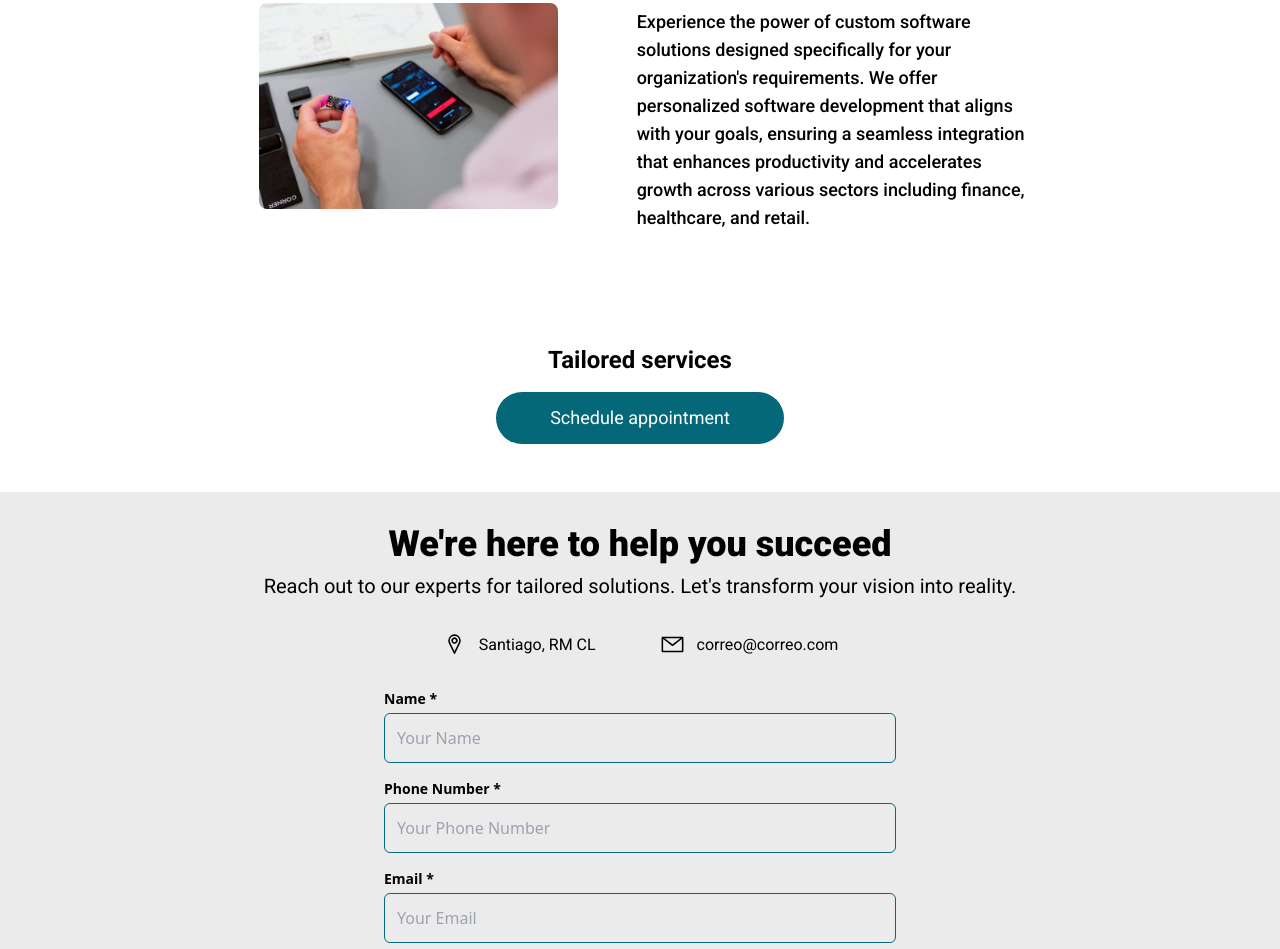
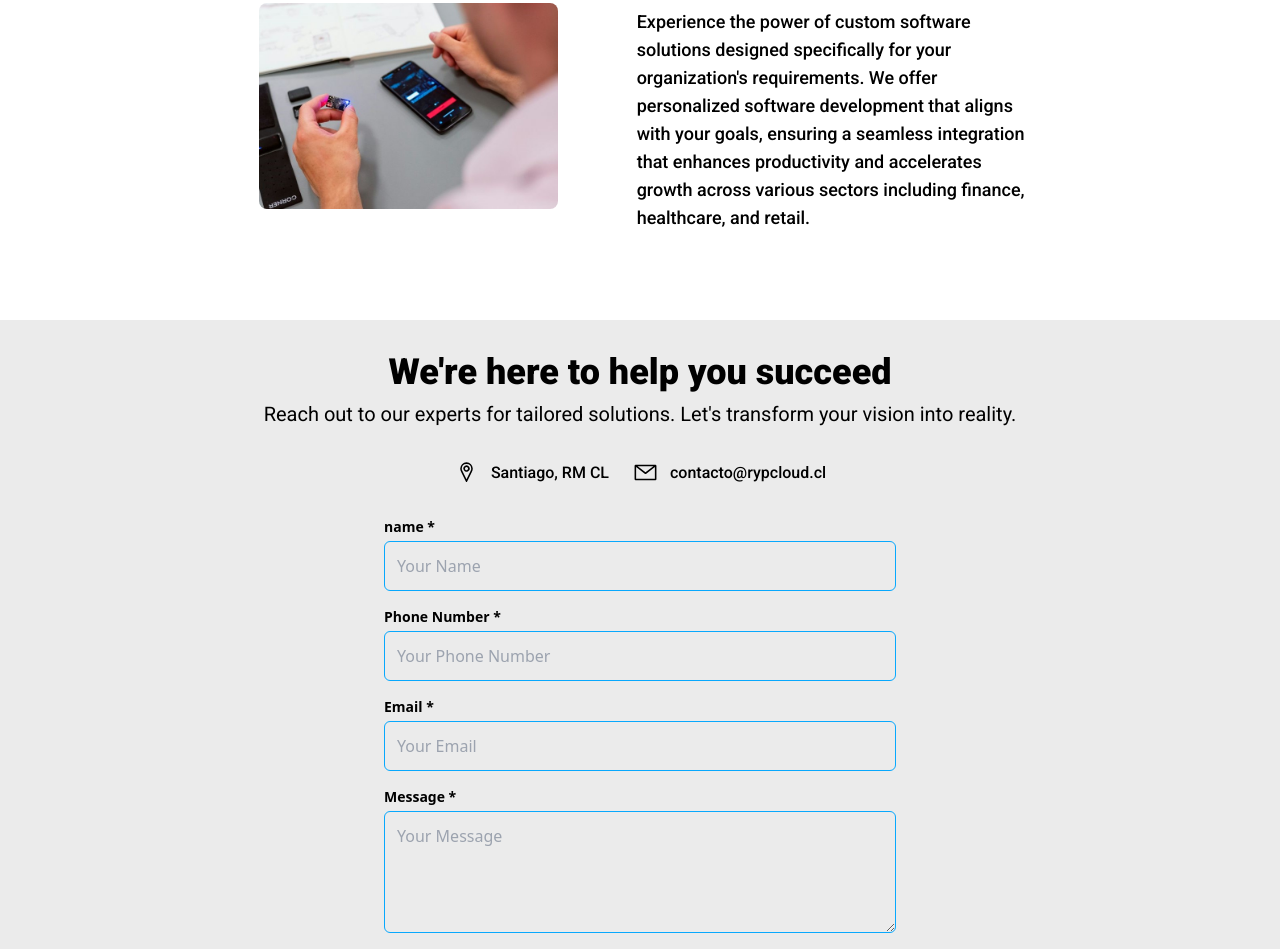
Before and after one commit to AlexisMartinez98/rypcloudAndOctetus, a React (Vite) app: page / in a window 1280 px wide. Shown: the part 1848-2797 px from the top of the page. Built offline with nearby package versions, Linux system fonts and the light colour scheme.

Commit message:
fix:modifications in page

```diff
--- a/package.json
+++ b/package.json
@@ -10,11 +10,13 @@
     "preview": "vite preview"
   },
   "dependencies": {
+    "axios": "^1.7.7",
     "i18next": "^23.15.1",
     "react": "^18.3.1",
     "react-dom": "^18.3.1",
     "react-i18next": "^15.0.1",
-    "react-icons": "^5.3.0"
+    "react-icons": "^5.3.0",
+    "react-toastify": "^10.0.5"
   },
   "devDependencies": {
     "@eslint/js": "^9.9.0",
--- a/src/components/ContactForm.jsx
+++ b/src/components/ContactForm.jsx
@@ -1,13 +1,20 @@
-import  { useState } from "react";
+import axios from "axios";
+import { useState } from "react";
+import { useTranslation } from "react-i18next";
 import { VscLocation, VscMail } from "react-icons/vsc";
+import { ToastContainer, toast } from "react-toastify";
+import "react-toastify/dist/ReactToastify.css";
 
 const ContactForm = () => {
+  const { t } = useTranslation();
   const [formData, setFormData] = useState({
     name: "",
     phoneNumber: "",
     email: "",
     message: "",
   });
+
+  const [loading, setLoading] = useState(false);
 
   const handleChange = (e) => {
     const { name, value } = e.target;
@@ -17,37 +24,78 @@ const ContactForm = () => {
     });
   };
 
-  const handleSubmit = (e) => {
+  const validateForm = () => {
+    const { name, phoneNumber, email, message } = formData;
+
+    if (!name.trim()) {
+      toast.error("Por favor ingresa tu nombre.");
+      return false;
+    }
+    if (!phoneNumber.trim()) {
+      toast.error("Por favor ingresa tu número de teléfono.");
+      return false;
+    }
+    if (!email.trim()) {
+      toast.error("Por favor ingresa tu correo electrónico.");
+      return false;
+    }
+    if (!message.trim()) {
+      toast.error("Por favor ingresa tu mensaje.");
+      return false;
+    }
+    return true;
+  };
+
+  const handleSubmit = async (e) => {
     e.preventDefault();
-    console.log(formData);
+    if (!validateForm()) {
+      return;
+    }
+    setLoading(true);
+
+    try {
+      const response = await axios.post("http://localhost:3000/send-email", {
+        to: formData.email,
+        subject: `Consulta de ${formData.name}`,
+        body: `Mensaje: ${formData.message}\nTeléfono: ${formData.phoneNumber}`,
+      });
+
+      if (response.status === 200) {
+        toast.success("Email enviado con éxito!");
+        setFormData({ name: "", phoneNumber: "", email: "", message: "" });
+      } else {
+        toast.error("Error al enviar el email.");
+      }
+    } catch (error) {
+      toast.error("Error de conexión. Intenta de nuevo más tarde.");
+    } finally {
+      setLoading(false);
+    }
   };
 
   return (
     <div id="contact" className="max-w-full mx-auto px-4 py-8 bg-[#EBEBEB]">
       <div className="text-center mb-8">
-        <h1 className="text-4xl roboto-black mb-2">
-          We're here to help you succeed
-        </h1>
-        <h2 className="text-xl roboto-regular">
-          Reach out to our experts for tailored solutions. Let's transform your
-          vision into reality.
-        </h2>
+        <h1 className="text-4xl roboto-black mb-2">{t("form.title")}</h1>
+        <h2 className="text-xl roboto-regular">{t("form.heading")}</h2>
       </div>
       <div className="flex flex-col items-center">
-        <div className="flex gap-16 mb-8">
+        <div className="flex gap-6 mb-8 flex-col md:flex-row lg:flex-row">
           <div className="flex gap-3 items-center">
             <VscLocation size={25} />
-            <span className="text-black roboto-regular">Santiago, RM CL</span>
+            <span className="text-black roboto-medium">Santiago, RM CL</span>
           </div>
           <div className="flex gap-3 items-center">
             <VscMail size={25} />
-            <span className="text-black roboto-regular">correo@correo.com</span>
+            <span className="text-black roboto-medium">
+              contacto@rypcloud.cl{" "}
+            </span>
           </div>
         </div>
         <form onSubmit={handleSubmit} className="w-full max-w-lg">
           <div className="mb-4">
             <label htmlFor="name" className="block text-sm font-semibold mb-1">
-              Name *
+              {t("form.name")} *
             </label>
             <input
               type="text"
@@ -56,7 +104,7 @@ const ContactForm = () => {
               placeholder="Your Name"
               value={formData.name}
               onChange={handleChange}
-              className="w-full p-3 border border-[#046878] bg-[#EBEBEB] rounded-md focus:outline-none focus:ring-2 focus:ring-blue-500"
+              className="w-full p-3 border border-[#08A8FD] bg-[#EBEBEB] rounded-md focus:outline-none focus:ring-2 focus:ring-blue-500"
             />
           </div>
           <div className="mb-4">
@@ -64,7 +112,7 @@ const ContactForm = () => {
               htmlFor="phoneNumber"
               className="block text-sm font-semibold mb-1"
             >
-              Phone Number *
+              {t("form.number")} *
             </label>
             <input
               type="tel"
@@ -73,12 +121,12 @@ const ContactForm = () => {
               placeholder="Your Phone Number"
               value={formData.phoneNumber}
               onChange={handleChange}
-              className="w-full p-3 border border-[#046878] bg-[#EBEBEB] rounded-md focus:outline-none focus:ring-2 focus:ring-blue-500"
+              className="w-full p-3 border border-[#08A8FD] bg-[#EBEBEB] rounded-md focus:outline-none focus:ring-2 focus:ring-blue-500"
             />
           </div>
           <div className="mb-4">
             <label htmlFor="email" className="block text-sm font-semibold mb-1">
-              Email *
+              {t("form.email")} *
             </label>
             <input
               type="email"
@@ -87,7 +135,7 @@ const ContactForm = () => {
               placeholder="Your Email"
               value={formData.email}
               onChange={handleChange}
-              className="w-full p-3 border border-[#046878] bg-[#EBEBEB] rounded-md focus:outline-none focus:ring-2 focus:ring-blue-500"
+              className="w-full p-3 border border-[#08A8FD] bg-[#EBEBEB] rounded-md focus:outline-none focus:ring-2 focus:ring-blue-500"
             />
           </div>
           <div className="mb-4">
@@ -95,7 +143,7 @@ const ContactForm = () => {
               htmlFor="message"
               className="block text-sm font-semibold mb-1"
             >
-              Message *
+              {t("form.message")} *
             </label>
             <textarea
               id="message"
@@ -104,17 +152,19 @@ const ContactForm = () => {
               value={formData.message}
               onChange={handleChange}
               rows="4"
-              className="w-full p-3 border border-[#046878] bg-[#EBEBEB] rounded-md focus:outline-none focus:ring-2 focus:ring-blue-500"
+              className="w-full p-3 border border-[#08A8FD] bg-[#EBEBEB] rounded-md focus:outline-none focus:ring-2 focus:ring-blue-500"
             ></textarea>
           </div>
           <button
             type="submit"
-            className="w-full bg-[#046878] text-white py-2 px-4 rounded-full hover:bg-[#03596e]"
+            className="w-full bg-[#08A8FD] text-white py-2 px-4 rounded-full hover:bg-[#0897e4]"
+            disabled={loading}
           >
-            Submit
+            {loading ? "Enviando..." : t("form.submit")}
           </button>
         </form>
       </div>
+      <ToastContainer />
     </div>
   );
 };
--- a/src/components/Home.jsx
+++ b/src/components/Home.jsx
@@ -1,11 +1,11 @@
-
 import "./components-style.css";
 import { useTranslation } from "react-i18next";
 
 const Home = () => {
-  const {t} = useTranslation()
+  const { t } = useTranslation();
   return (
-    <div id="home"
+    <div
+      id="home"
       className="relative h-screen bg-cover bg-center flex items-center gradient-mask"
       style={{
         backgroundImage: `url('https://cdn.b12.io/client_media/fvoatBts/045fbb24-6d45-11ef-b7d1-0242ac110002-jpg-hero_image.jpeg')`,
@@ -14,15 +14,13 @@ const Home = () => {
       <div className="absolute inset-0 bg-gradient-to-b from-black via-black to-transparent opacity-50"></div>
       <div className="relative max-w-full px-6 py-8 sm:py-12 md:pl-16 lg:pl-24">
         <h1 className="text-xl sm:text-3xl md:text-4xl lg:text-3xl roboto-medium text-white mb-4">
-        {t("home.title")}
+          {t("home.title")}
         </h1>
         <h2 className="text-3xl sm:text-4xl md:text-5xl lg:text-5xl roboto-bold text-white mb-6">
-        {t("home.subtitle")}
+          {t("home.subtitle")}
         </h2>
-        <button className="bg-[#046878] text-white px-6 py-2 text-lg roboto-regular rounded-full hover:text-gray-800 transition lg:mt-4">
-       <a href="#services">
-        {t("home.button")}
-        </a>
+        <button className="bg-[#08A8FD] text-white px-6 py-2 text-lg roboto-regular rounded-full hover:text-gray-800 transition lg:mt-4">
+          <a href="#services">{t("home.button")}</a>
         </button>
       </div>
     </div>
--- a/src/components/Services.jsx
+++ b/src/components/Services.jsx
@@ -5,7 +5,10 @@ import { useTranslation } from "react-i18next";
 const Services = () => {
   const { t } = useTranslation();
   return (
-    <div id="services" className="roboto-regular px-6 py-8 flex flex-col md:px-16 lg:px-0">
+    <div
+      id="services"
+      className="roboto-regular px-6 py-8 flex flex-col md:px-16 lg:px-0 mb-10"
+    >
       <div className="shadow-custom-b roboto-medium lg:mx-10 xl:mx-48">
         <h1 className="text-2xl md:text-3xl lg:text-4xl roboto-bold">
           {t("services.title")}
@@ -46,16 +49,14 @@ const Services = () => {
         </div>
       </div>
 
-      <div className="flex flex-col items-center p-4 lg:mx-48 md:mt-20">
+      {/* <div className="flex flex-col items-center p-4 lg:mx-48 md:mt-20">
         <p className="roboto-bold mb-4 text-xl lg:text-2xl">
           {t("services.tailored_services")}
         </p>
-        <button className="bg-[#046878] text-lg p-3 px-10 rounded-full w-full md:w-1/2 lg:w-1/3 text-white">
-       <a href="#contact">
-         {t("services.button")}
-        </a>
+        <button className="bg-[#08A8FD] text-lg p-3 px-10 rounded-full w-full md:w-1/2 lg:w-1/3 text-white">
+          <a href="#contact">{t("services.button")}</a>
         </button>
-      </div>
+      </div> */}
     </div>
   );
 };
--- a/src/locales/en.json
+++ b/src/locales/en.json
@@ -29,5 +29,14 @@
     },
     "tailored_services": "Tailored services",
     "button": "Schedule appointment"
+  },
+  "form": {
+    "title": "We're here to help you succeed",
+    "heading": "Reach out to our experts for tailored solutions. Let's transform your vision into reality.",
+    "name": "name",
+    "number": "Phone Number",
+    "email": "Email",
+    "message": "Message",
+    "submit": "Submit"
   }
 }
--- a/src/locales/es.json
+++ b/src/locales/es.json
@@ -29,5 +29,14 @@
     },
     "tailored_services": "Servicios a medida",
     "button": "Agendar cita"
+  },
+  "form": {
+    "title": "Estamos para ayudarte a tener éxito",
+    "heading": "Comuníquese con nuestros expertos para obtener soluciones personalizadas. Transformemos su visión en realidad.",
+    "name": "Nombre",
+    "number": "Numero de telefono",
+    "email": "Correo",
+    "message": "Mensaje",
+    "submit": "Enviar"
   }
 }
--- a/tailwind.config.js
+++ b/tailwind.config.js
@@ -4,7 +4,7 @@ export default {
   theme: {
     extend: {
       boxShadow: {
-        'custom-b': '0 4px 1px -1px rgba(4, 104, 120, 1)',
+        "custom-b": "0 4px 1px -1px rgba(8, 168, 253, 1)",
       },
     },
   },
```
Also changed, not shown: src/components/About.jsx (+11 -10 lines), 1 other file (tests, documents, lock files or other folders). Lines whose indentation alone changed are shown as unchanged.
